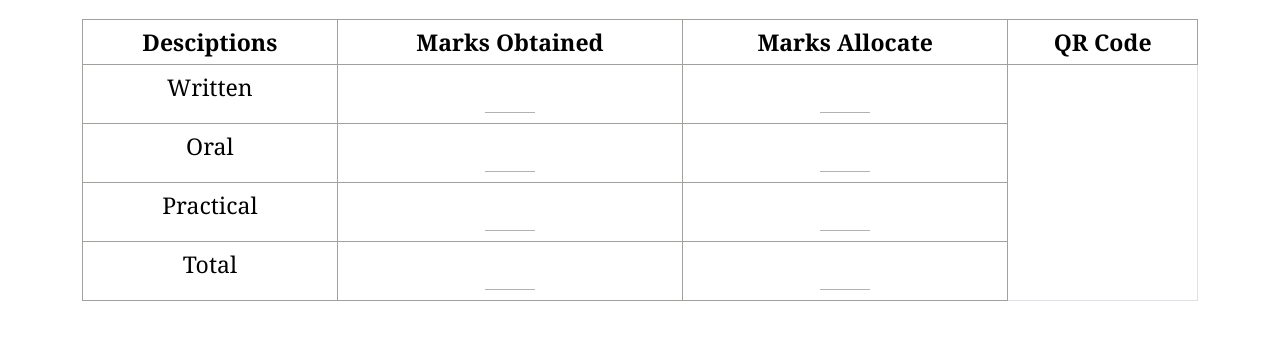
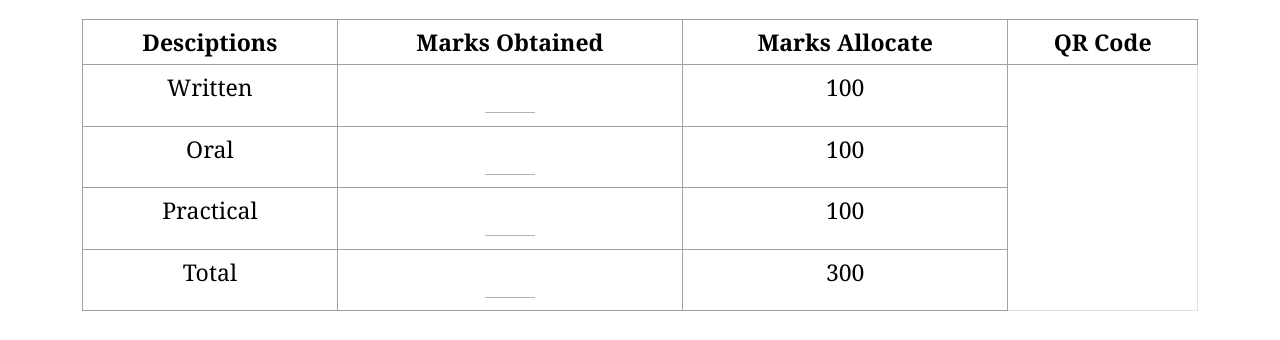
Before and after one commit to HitarthRevakar/ProjectK, a React (Create React App) app: page /edit/1 in a window 1280 px wide. Shown: the part 339-679 px from the top of the page. Built offline with nearby package versions, Linux system fonts and the light colour scheme; no server answers; the database is empty.

Commit message:
Admin in process

```diff
--- a/src/components/ADMIN/AdminApp.js
+++ b/src/components/ADMIN/AdminApp.js
@@ -24,8 +24,7 @@ const AdminApp = () => {
 debugger
         // Set the forms state with the fetched data
         setForms(formsData);
-        const user = formsData.filter(user => user.email == "kartikgupta1805@gmail.com")
-        console.log(user)
+
 
         // add images of candidates in admin below code is code to get the images from firebase
         const storageRef = storage.ref();
--- a/src/components/ADMIN/EditForm/EditForm.js
+++ b/src/components/ADMIN/EditForm/EditForm.js
@@ -2,8 +2,16 @@ import React, { useEffect, useState } from 'react';
 import { useParams } from 'react-router-dom';
 import { firestore } from '../../../firebase';
 import '../EditForm/EditForm.css';
+import { useForm } from 'react-hook-form';
 const EditForm = () => {
   const { id } = useParams();
+  const [result, setResult] = useState()
+  const {
+    register,
+    handleSubmit,
+    setValue,
+    formState: { errors },
+  } = useForm();
   const [formData, setFormData] = useState({
     candidate_name: '',
     email: '',
@@ -11,10 +19,32 @@ const EditForm = () => {
     // Add other form fields here and initialize them as needed
   });
 
+//   useEffect(()=>{
+// let userId = id;
+//       const resultRef = firestore.collection('candidate-marks')
+//     async  function fetchResult(){
+//       const docs = await resultRef.get();
+//       if (docs.data().length) {
+//         // Set  formData state with the fetched data
+//         setResult(docs.data());
+//       } else {
+//         console.log('No such document!');
+//       }
+//       }
+//       fetchResult();
+//   },[])
+
+  // useEffect(()=>{
+  //   if(result){
+
+  //     debugger
+  //   }
+  // },[result])
   useEffect(() => {
     // Use a useEffect hook to fetch the candidate's data for editing
     const fetchCandidateData = async () => {
       try {
+
         // Reference the "candidate-info" collection in Firestore
         const candidateRef = firestore.collection('candidate-info').doc(id);
 
@@ -23,6 +53,8 @@ const EditForm = () => {
 
         // Check if the candidate exists
         if (doc.exists) {
+
+          debugger
           // Set the formData state with the fetched data
           setFormData(doc.data());
         } else {
@@ -44,32 +76,75 @@ const EditForm = () => {
       [name]: value,
     });
   };
+  const onSubmit = (data) => {
+    // Update Firestore
+    data.userId = id
+    firestore.collection('candidate-marks').add(data)
+    .then((docRef) => {
+      console.log('Document written with ID: ', docRef.id);
+    })
+    .catch((error) => {
+      console.error('Error adding document: ', error);
+    });
 
+
+  }
   // Function to handle form submission (update candidate data)
-  const handleSubmit = async (e) => {
-    e.preventDefault();
+  // const handleSubmit = async (e) => {
+  //   e.preventDefault();
 
-    try {
-      // Reference the "candidate-info" collection in Firestore
-      const candidateRef = firestore.collection('candidate-info').doc(id);
+  //   try {
+  //     // Reference the "candidate-info" collection in Firestore
+  //     const candidateRef = firestore.collection('candidate-info').doc(id);
 
-      // Update the candidate's data with the new formData
-      await candidateRef.update(formData);
+  //     // Update the candidate's data with the new formData
+  //     await candidateRef.update(formData);
 
-      // Redirect to the admin page or another page after successful update
-      // You can use React Router's history or a Link component for navigation
-      // Example: history.push('/admin');
-    } catch (error) {
-      console.error('Error updating candidate data: ', error);
+  //     // Redirect to the admin page or another page after successful update
+  //     // You can use React Router's history or a Link component for navigation
+  //     // Example: history.push('/admin');
+  //   } catch (error) {
+  //     console.error('Error updating candidate data: ', error);
+  //   }
+  // };
+
+  document.addEventListener("DOMContentLoaded", function() {
+    function calculateTotal() {
+      // Define your fields by their 'name' attributes
+      let written1 = parseFloat(document.querySelector("input[name='written']").value) || 0;
+
+      let oral1 = parseFloat(document.querySelector("input[name='oral']").value) || 0;
+
+      let practical1 = parseFloat(document.querySelector("input[name='practical']").value) || 0;
+
+
+      // Calculate the totals
+      let total1 = written1 + oral1 + practical1;
+
+
+      // Update the total fields
+      document.querySelector("input[name='total']").value = total1;
+
     }
-  };
+
+    // Attach event listeners to each input field
+    document.querySelectorAll('.marks').forEach(function(input) {
+      input.addEventListener('input', calculateTotal);
+    });
+  });
+
+
+
+
+
+
 
   return (
     <div className='my-4' id='editCandidate'>
       <div className="container">
         <div className="row">
 
-            <form onSubmit={handleSubmit} className='userDetail'>
+            <form onSubmit={handleSubmit(onSubmit)} className='userDetail'>
               <div className='my-3'>
                 <h1 className='text-center text-decoration-underline fw-bold border-2 border py-2'>Assessment Report</h1>
               </div>
@@ -112,12 +187,18 @@ const EditForm = () => {
                         <td scope="row" className='text-center'>Written</td>
                         <td className='text-center'>
                           <div className='r1'>
-                            <input type="text" className='form-control text-center marks '/>
+                          <input
+                  type="text"
+                  name="written"
+                  {...register('written', { required: true })}
+                  className={`form-control text-center marks ${errors.written ? 'error-input' : ''}`}
+
+                />
                           </div>
                           </td>
                         <td className='text-center'>
                           <div className='r1'>
-                            <input type="text" className='form-control text-center marks'/>
+                              <p>100</p>
                           </div>
                         </td>
                       </tr>
@@ -125,12 +206,18 @@ const EditForm = () => {
                         <td scope="row" className='text-center'>Oral</td>
                         <td className='text-center'>
                         <div className='r1'>
-                            <input type="text" className='form-control text-center marks '/>
+                        <input
+                  type="text"
+                  name="oral"
+                  {...register('oral', { required: true })}
+                  className={`form-control text-center marks ${errors.oral ? 'error-input' : ''}`}
+
+                />
                           </div>
                         </td>
                         <td className='text-center'>
                           <div className='r1'>
-                            <input type="text" className='form-control text-center marks '/>
+                            <p>100</p>
                           </div>
                         </td>
                       </tr>
@@ -138,12 +225,21 @@ const EditForm = () => {
                         <td scope="row" className='text-center'>Practical</td>
                         <td className='text-center'>
                         <div className='r1'>
-                            <input type="text" className='form-control text-center marks'/>
+                        <input
+                  type="text"
+                  name="practical"
+                  {...register('practical', { required: true })}
+                  className={`form-control text-center marks ${errors.practical ? 'error-input' : ''}`}
+
+                />
+
+
+
                           </div>
                         </td>
                         <td className='text-center'>
                           <div className='r1'>
-                            <input type="text" className='form-control text-center marks '/>
+                            <p>100</p>
                           </div>
                         </td>
                       </tr>
@@ -151,12 +247,21 @@ const EditForm = () => {
                         <td scope="row" className='text-center'>Total</td>
                         <td className='text-center'>
                         <div className='r1'>
-                            <input type="text" className='form-control text-center marks'/>
+                                    <input
+                  type="text"
+                  name="total"
+                  {...register('total', { required: false })}
+                  className={`form-control text-center marks ${errors.total ? 'error-input' : ''}`}
+
+                />
+
+
+
                           </div>
                         </td>
                         <td className='text-center'>
                         <div className='r1'>
-                            <input type="text" className='form-control text-center marks '/>
+                            <p>300</p>
                           </div>
                         </td>
                       </tr>
@@ -214,7 +319,7 @@ const EditForm = () => {
 
 
 
-            {/* <button type="submit" className="btn btn-primary">Save Changes</button> */}
+            <button type="submit" className="btn btn-primary">Save Changes</button>
             </form>
         </div>
 
```
